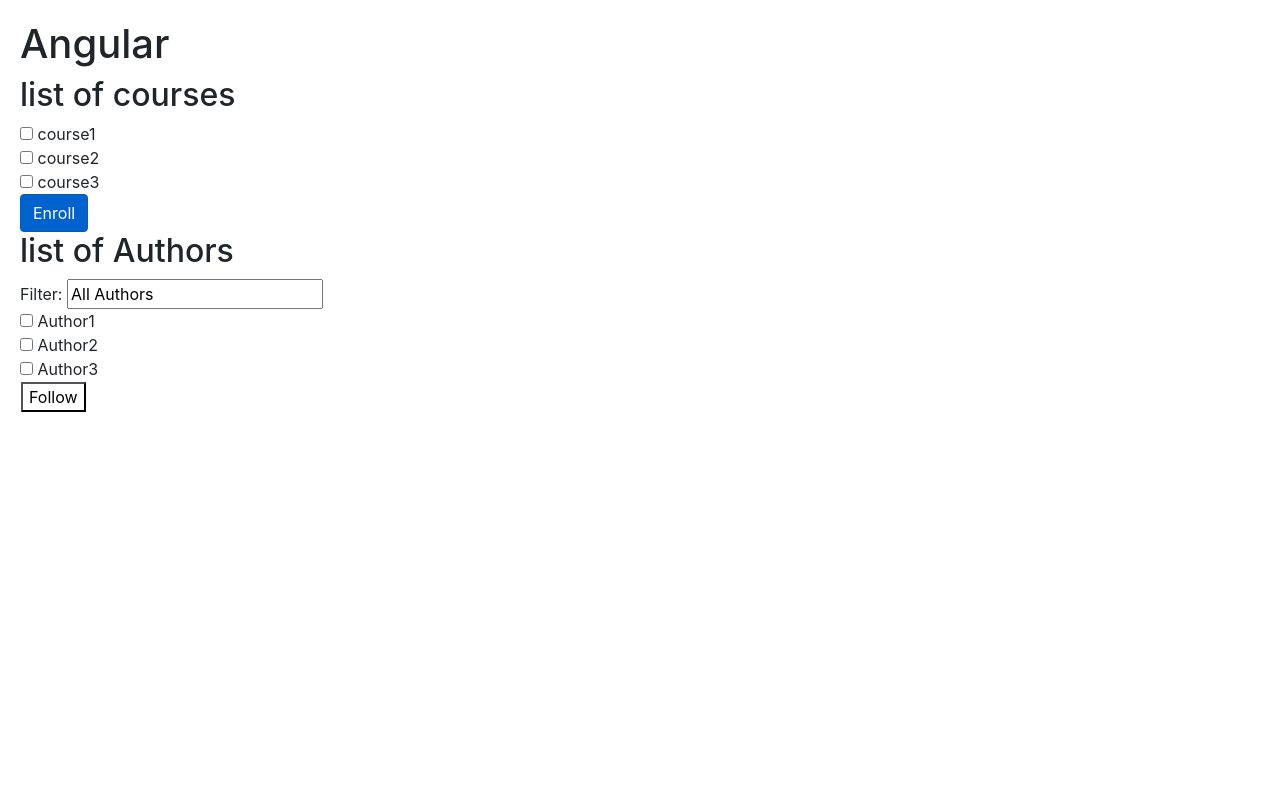
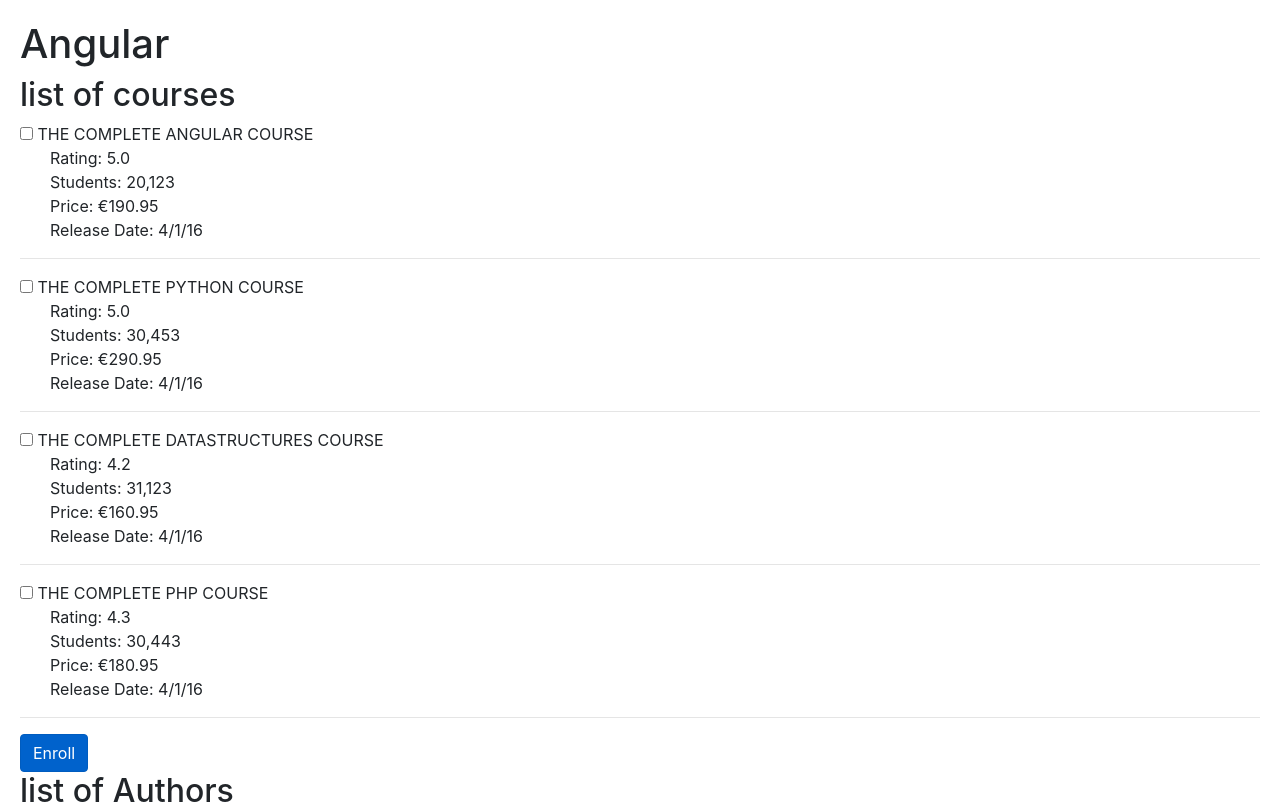
Before and after one commit to brahmajirao/angularPractice, an Angular app: page / in a window 1280 px wide. Shown: the top 804 px of the page. Built offline with nearby package versions, Linux system fonts and the light colour scheme.

Commit message:
Using pipes and refactoring Courses component

```diff
--- a/src/app/app.module.ts
+++ b/src/app/app.module.ts
@@ -3,7 +3,7 @@
 import { FormsModule } from '@angular/forms';
 
 import { AppComponent } from './app.component';
-import { CoursesComponent } from './cources.component';
+import { CoursesComponent } from './courses/cources.component';
 import { CourseComponent } from './course/course.component';
 import { CoursesService } from './courses.service';
 import { AuthorsComponent } from './authors.component';
--- a/src/app/courses.service.ts
+++ b/src/app/courses.service.ts
@@ -1,5 +1,34 @@
 export class CoursesService{
     getCources() {
-        return ["course1", "course2", "course3"];
+        return [
+            {
+                title:"The complete Angular Course",
+                rating: 4.9745,
+                students: 20123,
+                price: 190.95,
+                releaseDate: new Date(2016, 3, 1)
+            },
+            {
+                title:"The complete Python Course",
+                rating: 4.9995,
+                students: 30453,
+                price: 290.954,
+                releaseDate: new Date(2016, 3, 1)
+            },
+            {
+                title:"The complete Datastructures Course",
+                rating: 4.1745,
+                students: 31123,
+                price: 160.95,
+                releaseDate: new Date(2016, 3, 1)
+            },
+            {
+                title:"The complete PHP Course",
+                rating: 4.2745,
+                students: 30443,
+                price: 180.95,
+                releaseDate: new Date(2016, 3, 1)
+            }
+        ];
     }
 }
--- a/src/app/cources.component.ts
+++ b/src/app/courses/cources.component.ts
@@ -1,13 +1,9 @@
 import {Component} from '@angular/core'
-import { CoursesService } from './courses.service';
+import { CoursesService } from '../courses.service';
 
 @Component({
     selector:'courses',
-    template:`
-    <h2>{{getTitle()}}</h2>
-    <span style="display:block" *ngFor="let course of courses"><input type="checkbox"/> {{course}}</span>
-    <button class="btn btn-primary" [class.active] = "isActive" (click) = "enrollToCourse($event)">Enroll</button>
-    `
+    templateUrl: './courses.component.html'
 })
 export class CoursesComponent{
     title="list of courses";
--- /dev/null
+++ b/src/app/courses/courses.component.html
@@ -0,0 +1,10 @@
+<h2>{{getTitle()}}</h2>
+    <div style="display:block" *ngFor="let course of courses">
+        <input type="checkbox"/> {{course.title | uppercase }}
+        <span style="display:block; padding-left:30px">Rating: {{course.rating | number:'1.1-1'}}</span>
+        <span style="display:block; padding-left:30px">Students: {{course.students | number}}</span>
+        <span style="display:block; padding-left:30px">Price: {{course.price | currency:'EUR':true:'3.2-2' }}</span>
+        <span style="display:block; padding-left:30px">Release Date: {{course.releaseDate | date:'shortDate'}}</span>
+        <hr>
+    </div>
+    <button class="btn btn-primary" [class.active] = "isActive" (click) = "enrollToCourse($event)">Enroll</button>
```
